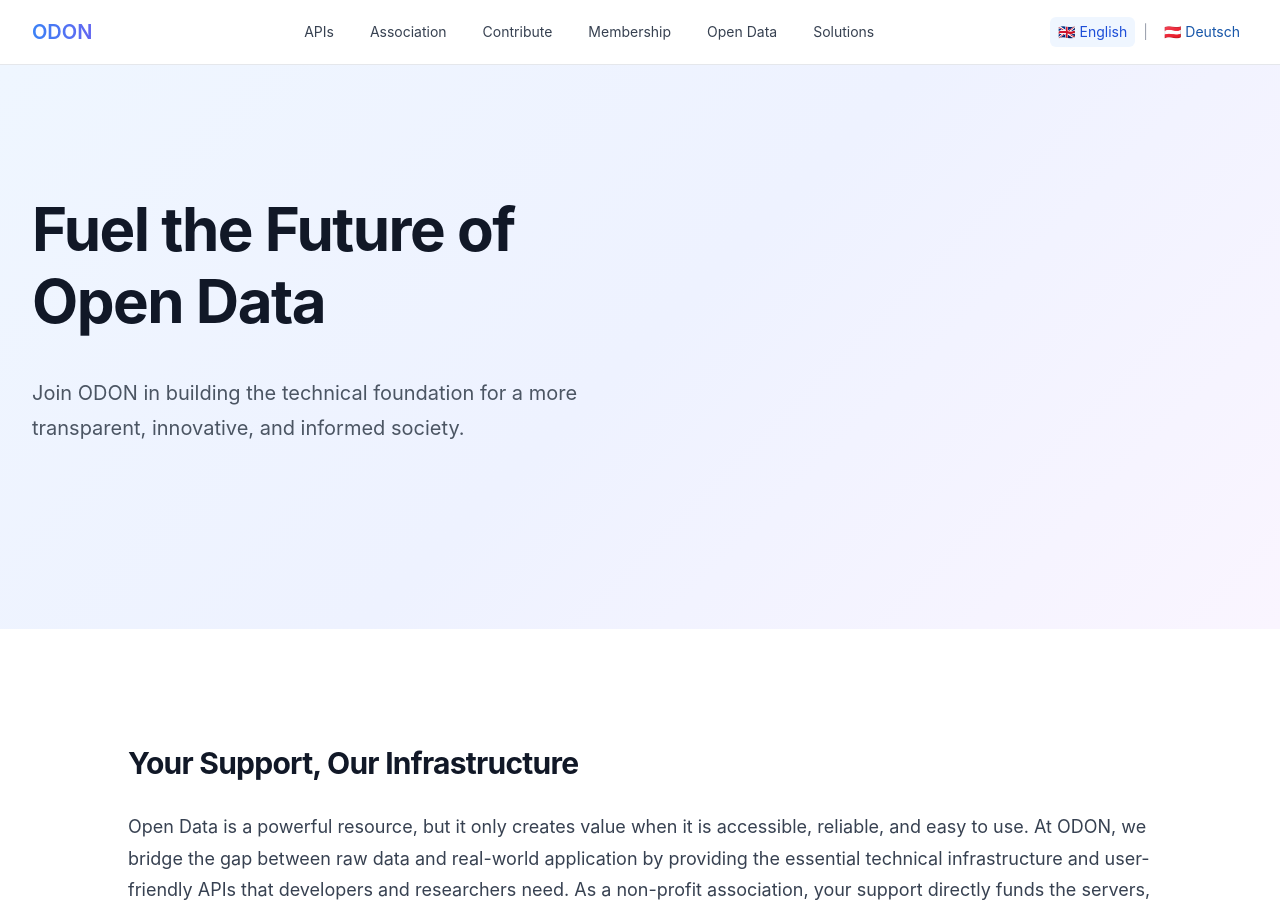
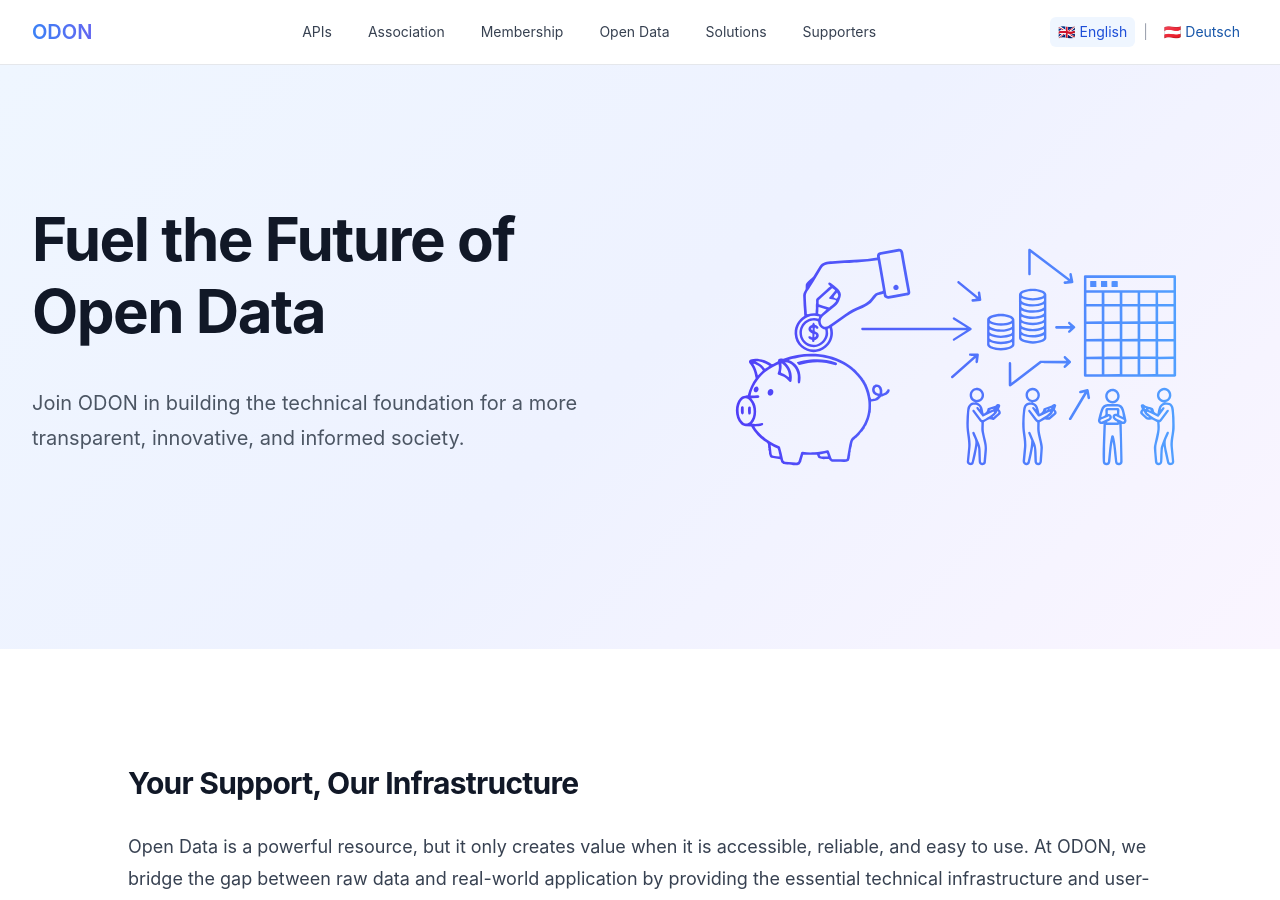
Before and after one commit to verein-odon/verein-odon.github.io, a Jekyll site: the page built from docs/en/supporters.md, in a window 1280 px wide and 900 px high. Built offline with Jekyll 4.4.1, drawn with Linux system fonts in a browser that asks for light colours.

Commit message:
Updated supporters (en) page

```diff
--- a/docs/_data/heros.yaml
+++ b/docs/_data/heros.yaml
@@ -73,7 +73,9 @@
     hero-subtitle: "Unser Verein bietet technische Lösungen, die Unternehmen, Organisationen und Instituten helfen, Open Data effizient zu verwalten. Wir unterscheiden zwischen Standardlösungen und individuellen Lösungen, um eine breite Palette von Anforderungen zu erfüllen."
     image_src: "/assets/images/heros/solutions.svg"
     alt_text: "Lösungen"
-support:
+supporters:
   en:
     hero-title: "Fuel the Future of Open Data"
     hero-subtitle: "Join ODON in building the technical foundation for a more transparent, innovative, and informed society."
+    image_src: "/assets/images/heros/supporters.svg"
+    alt_text: "Support the transparency, innovation and knowledge sharing"
--- a/docs/en/support.md
+++ b/docs/en/supporters.md
@@ -1,9 +1,9 @@
 ---
 layout: page
-title: Contribute
+title: Supporters
 lang: en
-ref: support
-permalink: /en/support/
+ref: supporters
+permalink: /en/supporters/
 ---
 
 <!-- Intro Section -->
```
Also changed, not shown: docs/assets/images/heros/supporters.svg (added).
